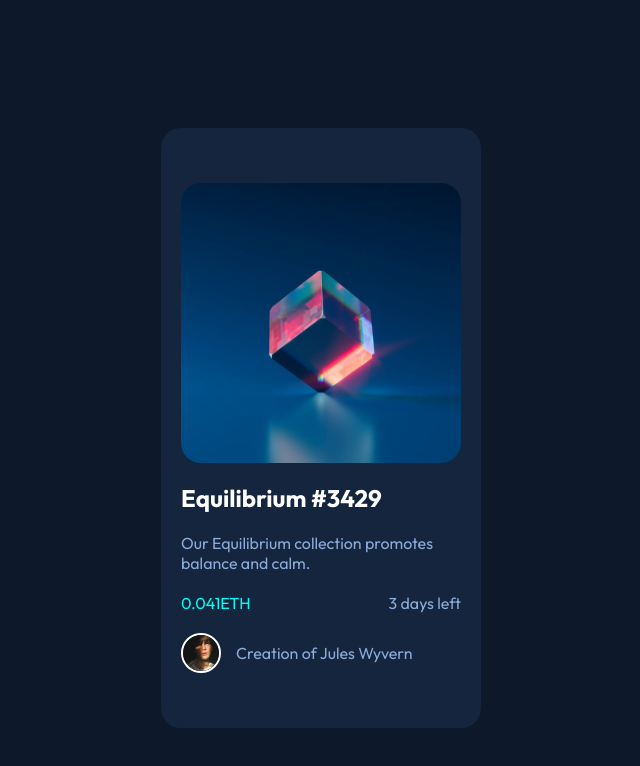
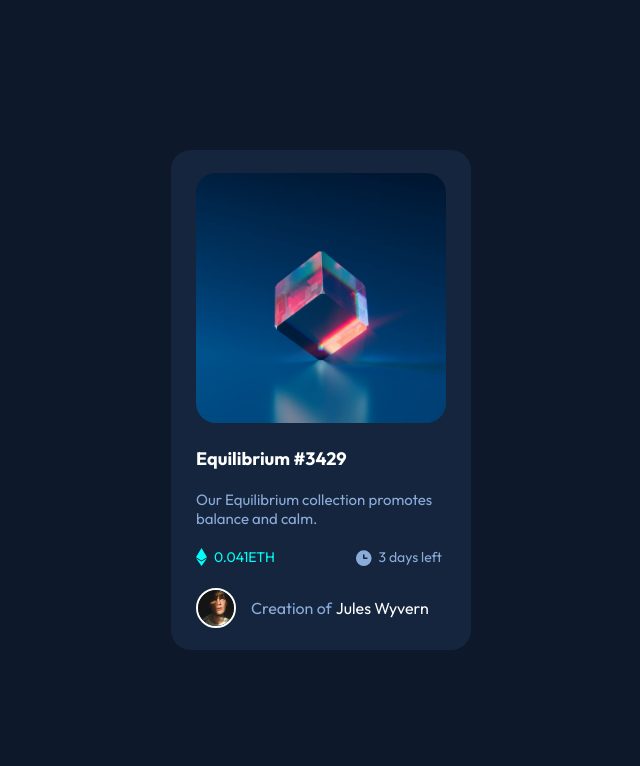
Before and after one commit to cezarviana/challenge-frontend-mentor-nft-preview-card-component, a plain HTML site: page index.html in a window 1280 px wide. Shown: the whole page, without its empty margins (319-959 px from the left). Drawn offline with Linux system fonts and the light colour scheme.

Commit message:
<modified>: desenvolvimento do código

```diff
--- a/index.html
+++ b/index.html
@@ -27,27 +27,36 @@
 
         <div class="card">
 
-            <img class="card-image" src="src/images/image-equilibrium.jpg" alt="card image">
+            <a href="">
+                <img class="card-image" src="src/images/image-equilibrium.jpg" alt="card image">
+            </a>
 
             <div class="info">
 
-                <h2 class="card-number">Equilibrium #3429</h2>
+                <a href="index.html">
+                    <h2 class="card-number">Equilibrium #3429</h2>
+                </a>
 
                 <p class="card-description">Our Equilibrium collection promotes balance and calm.</p>
 
                 <div class="card-info">
-                    <div class="etherium">
+                    <div class="ethereum">
+                        <img src="src/images/icon-ethereum.svg" alt="ethereum icon">
                         <p>0.041ETH</p>
                     </div>
                     <div class="days-left">
+                        <img src="src/images/icon-clock.svg" alt="clock icon">
                         <p>3 days left</p>
                     </div>
                 </div>
 
-
                 <div class="creator">
                     <img src="src/images/image-avatar.png" alt="Creator Avatar">
-                    <p>Creation of Jules Wyvern</p>
+
+                    <p>Creation of </p>
+
+                    <a class="creator-name" href="">Jules Wyvern</a>
+
                 </div>
 
             </div>
--- a/src/css/reset.css
+++ b/src/css/reset.css
@@ -2,5 +2,6 @@
     padding: 0;
     margin: 0;
     box-sizing: border-box;
+    text-decoration: none;
     font-family: 'Outfit', sans-serif;
 }
--- a/src/css/style.css
+++ b/src/css/style.css
@@ -1,63 +1,90 @@
-body{
+body {
     background-color: var(--main-bg)
 }
 
-main{
+main {
     display: flex;
+    align-items: center;
     justify-content: center;
-    align-items: center;
+    height: 100vh;
 }
 
-.card{
+.card {
     display: flex;
     flex-direction: column;
     justify-content: center;
     align-items: center;
     background-color: var(--card-bg);
-    width: 320px;
-    height: 600px;
-    margin-top: 10%;
+    width: 300px;
+    height: 500px;
     border-radius: 20px;
-    padding: 20px;
+    padding: 25px;
 }
 
-.card-image{
+.card-image {
     border-radius: 20px;
-    width: 280px;
+    width: 250px;
 }
 
-.card-description, .days-left, .creator p{
+.card-description,
+.days-left,
+.creator p ,
+.creator a{
     color: var(--text-color);
 }
 
-.etherium p{
+.ethereum p {
     color: var(--eth-text-color);
+    margin-left: 7px;
 }
 
-.card-number{
+.card-number {
     color: var(--title-color);
     margin-top: 20px;
+    font-size: 18px;
 }
 
-.card-description{
+.card-description {
     margin-top: 20px;
+    font-size: 15px;
 }
 
-.card-info{
+.card-info {
     display: flex;
     flex-direction: row;
     justify-content: space-between;
     margin-top: 20px;
+    font-size: 14px;
+    width: 100%;
 }
 
-.creator{
+.card-info .ethereum {
+    display: flex;
+    flex-direction: row;
+    height: 18px;
+
+}
+
+.card-info .days-left {
+    display: flex;
+    flex-direction: row;
+    height: 20px;
+    width: 37%;
+}
+
+.card-info .days-left p {
+    margin-left: 5px;
+}
+
+
+.creator {
     display: flex;
     flex-direction: row;
     align-items: center;
     margin-top: 20px;
 }
 
-.creator img{
+.creator img {
     width: 40px;
     border: solid 2px var(--title-color);
     border-radius: 50%;
@@ -66,3 +93,24 @@ main{
 .creator p{
     margin-left: 15px;
 }
+
+.creator a{
+    margin-left: 4px;
+    color: var(--title-color);
+}
+
+.card-image a :hover{
+    transition: 0.3s;
+
+
+}
+
+.info a :hover  {
+    transition: 0.3s;
+    color: var(--eth-text-color);
+}
+
+.info .creator-name :hover {
+    transition: 0.3s;
+    color: var(--eth-text-color);
+}
```
